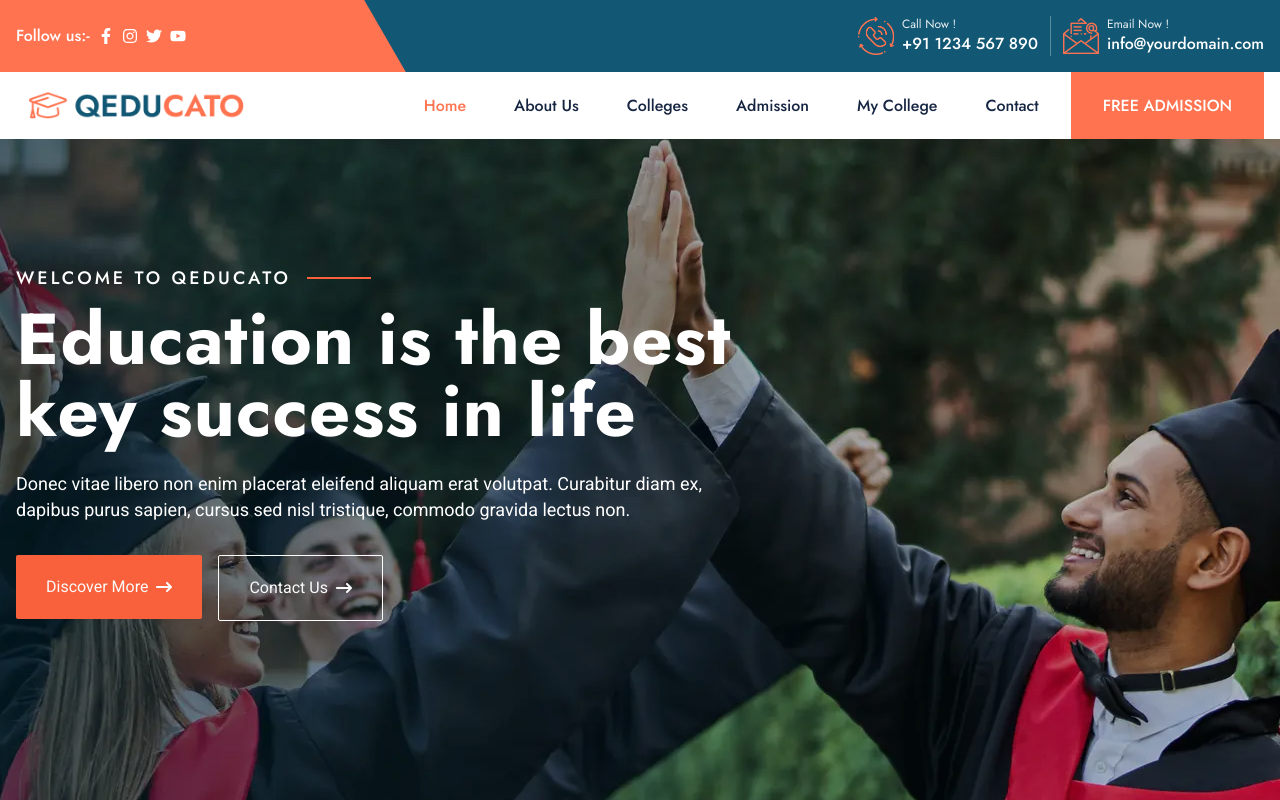
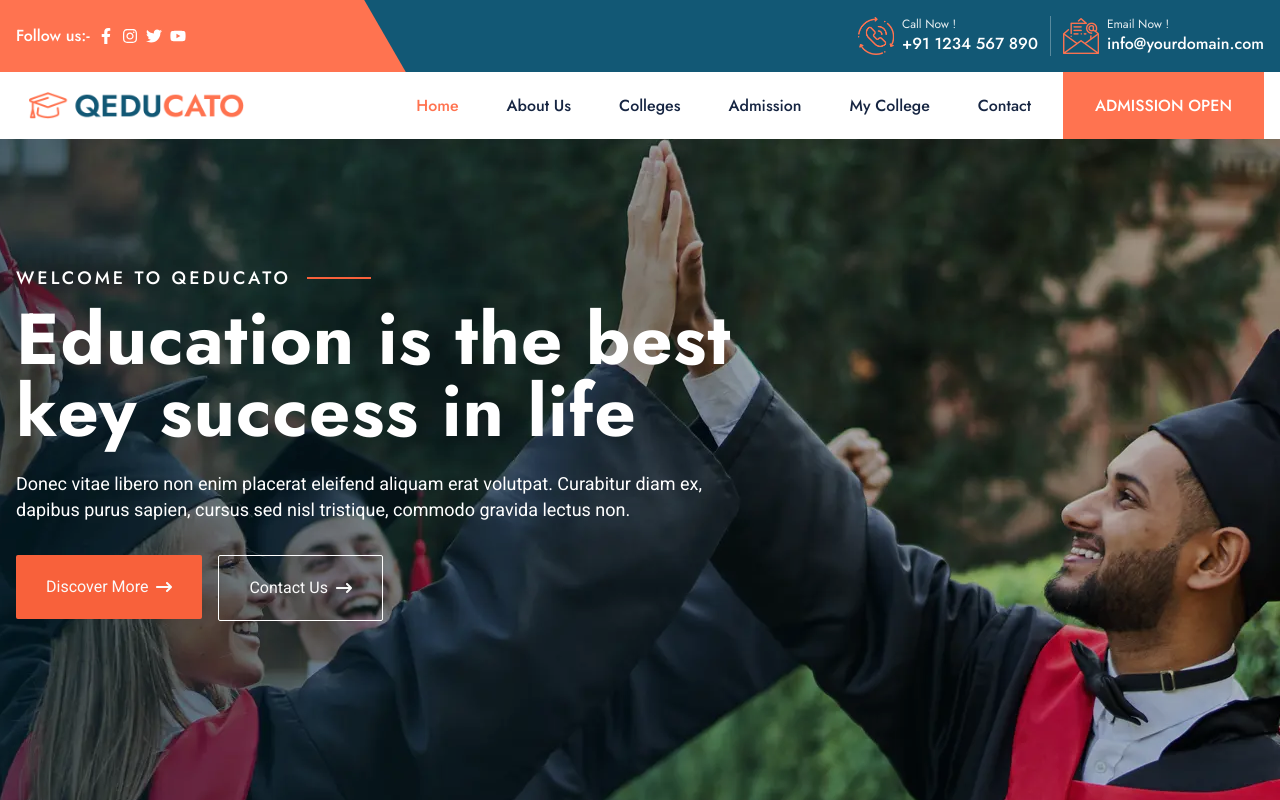
Before and after one commit to alamincoders/campus-connect, a React (Vite) app in the folder frontend/: page / in a window 1280 px wide. Shown: the top 800 px of the page. Built offline with nearby package versions, Linux system fonts and the light colour scheme.

Commit message:
"Update navbar link text from 'Free Admission' to 'Admission Open'"

```diff
--- a/frontend/src/components/shared/NavbarSection.jsx
+++ b/frontend/src/components/shared/NavbarSection.jsx
@@ -66,7 +66,7 @@ const NavbarSection = () => {
               to="/login"
               className="py-5 lg:py-[21.5px] px-8 text-white bg-primary_main hover:text-primary_main-100 hover:bg-secondary_main transition-all duration-300 lg:flex hidden font-medium uppercase"
             >
-              Free Admission
+              Admission Open
             </Link>
 
             <CiMenuFries
```
